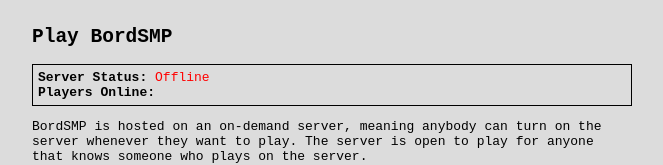
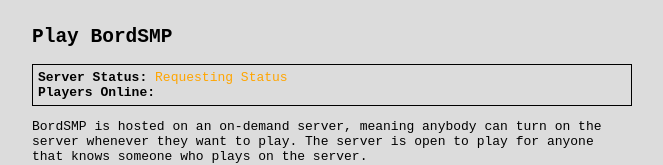
Before and after one commit to vaseouline/slardcraft, a plain HTML site: page wiki/index.html in a window 1280 px wide. Shown: the part 166-331 px from the top of the page, without its empty margins (308-971 px from the left). Drawn offline with Linux system fonts and the light colour scheme; a script that the page names is missing.

Commit message:
requesting info

```diff
--- a/wiki/index.html
+++ b/wiki/index.html
@@ -22,7 +22,7 @@
     </h2>
     <div style="border: 1px solid black; padding: 5px;">
         <b>Server Status:</b>
-        <span id="server-online" style="color: red;">Offline</span>
+        <span id="server-online" style="color: orange;">Requesting Status</span>
         <span id="player-count"></span>
         <br>
         <span><b>Players Online:</b></span>
```
